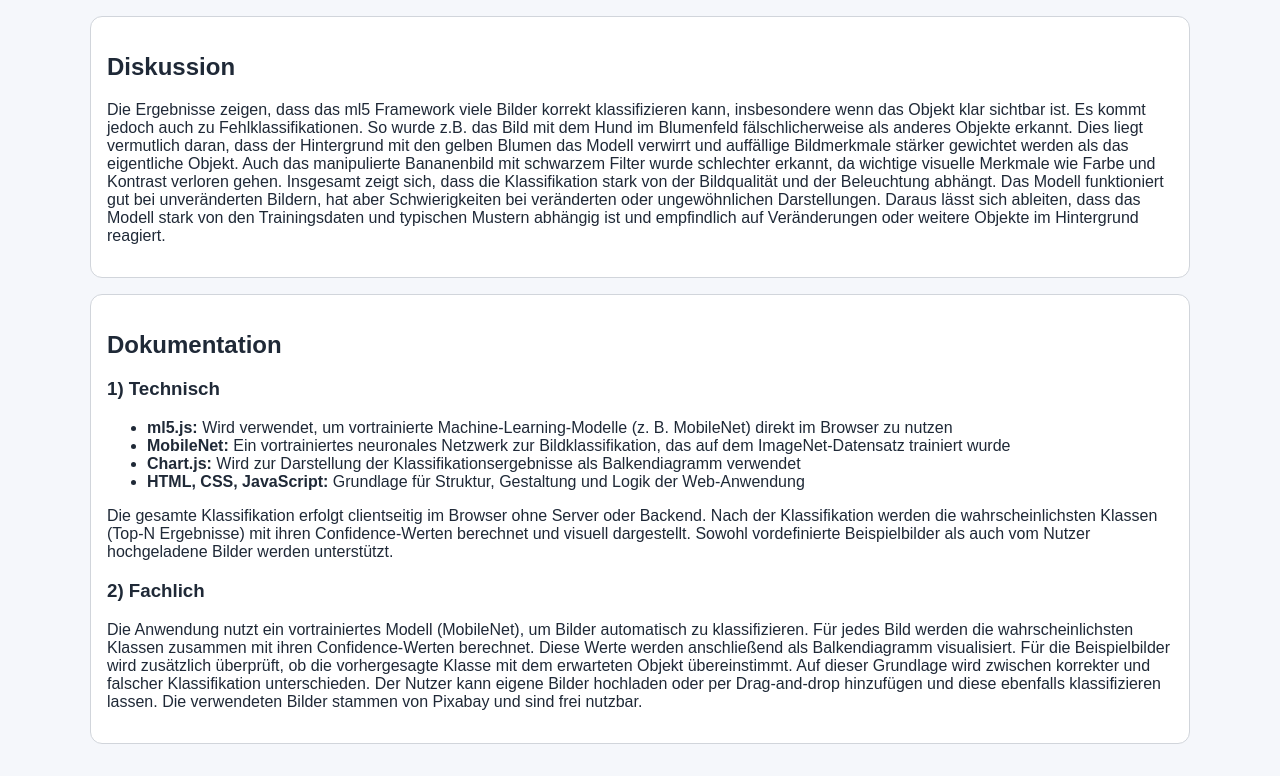
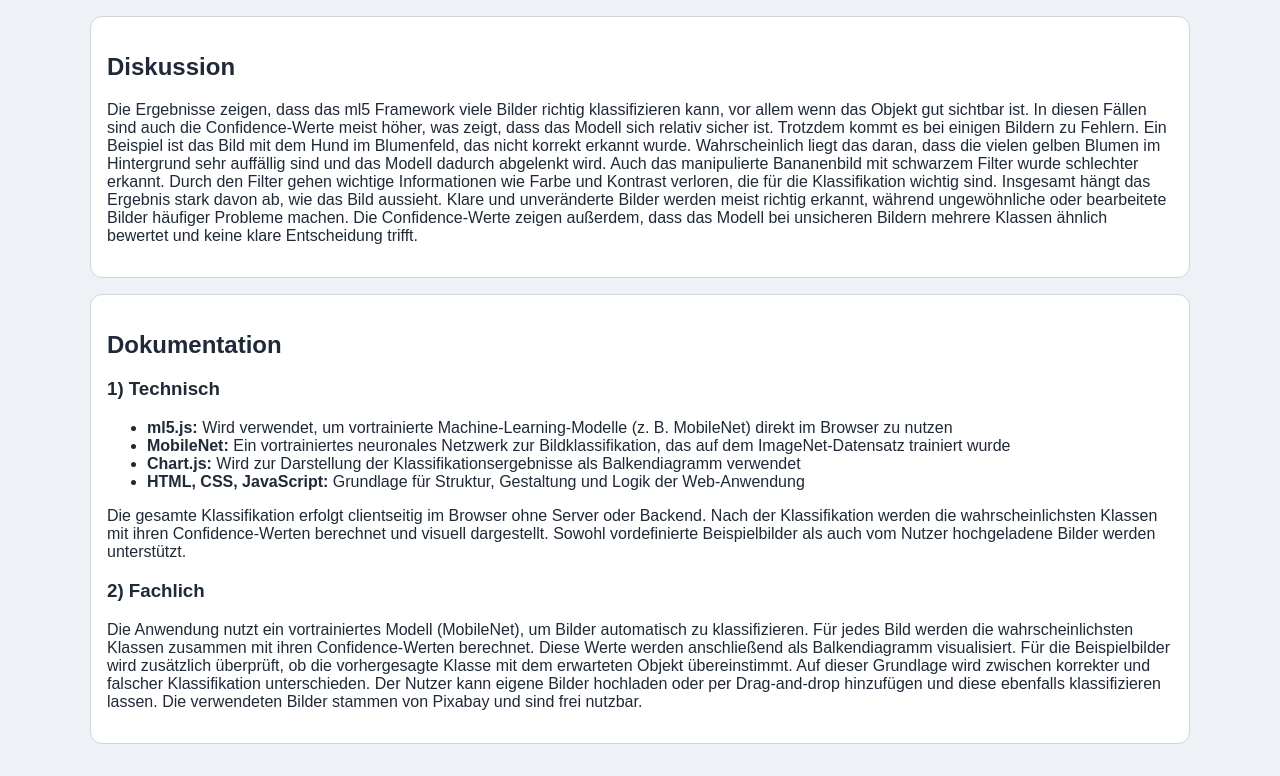
Before and after one commit to jannesur/deep-learning-ml5, a plain HTML site: page index.html in a window 1280 px wide. Shown: the part 3634-4410 px from the top of the page. Drawn offline with nearby package versions, Linux system fonts and the light colour scheme; a script that the page names is missing.

Commit message:
update discussion

```diff
--- a/index.html
+++ b/index.html
@@ -65,13 +65,7 @@
     <section class="panel">
         <h2>Diskussion</h2>
         <p>
-            Die Ergebnisse zeigen, dass das ml5 Framework viele Bilder korrekt klassifizieren kann, insbesondere wenn das Objekt klar sichtbar ist.
-            Es kommt jedoch auch zu Fehlklassifikationen. So wurde z.B. das Bild mit dem Hund im Blumenfeld fälschlicherweise als anderes Objekte erkannt.
-            Dies liegt vermutlich daran, dass der Hintergrund mit den gelben Blumen das Modell verwirrt und auffällige Bildmerkmale stärker gewichtet werden als das eigentliche Objekt.
-            Auch das manipulierte Bananenbild mit schwarzem Filter wurde schlechter erkannt, da wichtige visuelle Merkmale wie Farbe und Kontrast verloren gehen.
-            Insgesamt zeigt sich, dass die Klassifikation stark von der Bildqualität und der Beleuchtung abhängt.
-            Das Modell funktioniert gut bei unveränderten Bildern, hat aber Schwierigkeiten bei veränderten oder ungewöhnlichen Darstellungen.
-            Daraus lässt sich ableiten, dass das Modell stark von den Trainingsdaten und typischen Mustern abhängig ist und empfindlich auf Veränderungen oder weitere Objekte im Hintergrund reagiert.
+            Die Ergebnisse zeigen, dass das ml5 Framework viele Bilder richtig klassifizieren kann, vor allem wenn das Objekt gut sichtbar ist. In diesen Fällen sind auch die Confidence-Werte meist höher, was zeigt, dass das Modell sich relativ sicher ist. Trotzdem kommt es bei einigen Bildern zu Fehlern. Ein Beispiel ist das Bild mit dem Hund im Blumenfeld, das nicht korrekt erkannt wurde. Wahrscheinlich liegt das daran, dass die vielen gelben Blumen im Hintergrund sehr auffällig sind und das Modell dadurch abgelenkt wird. Auch das manipulierte Bananenbild mit schwarzem Filter wurde schlechter erkannt. Durch den Filter gehen wichtige Informationen wie Farbe und Kontrast verloren, die für die Klassifikation wichtig sind. Insgesamt hängt das Ergebnis stark davon ab, wie das Bild aussieht. Klare und unveränderte Bilder werden meist richtig erkannt, während ungewöhnliche oder bearbeitete Bilder häufiger Probleme machen. Die Confidence-Werte zeigen außerdem, dass das Modell bei unsicheren Bildern mehrere Klassen ähnlich bewertet und keine klare Entscheidung trifft.
         </p>
     </section>
 
@@ -88,7 +82,7 @@
 
         <p>
             Die gesamte Klassifikation erfolgt clientseitig im Browser ohne Server oder Backend.
-            Nach der Klassifikation werden die wahrscheinlichsten Klassen (Top-N Ergebnisse) mit ihren Confidence-Werten berechnet und visuell dargestellt.
+            Nach der Klassifikation werden die wahrscheinlichsten Klassen mit ihren Confidence-Werten berechnet und visuell dargestellt.
             Sowohl vordefinierte Beispielbilder als auch vom Nutzer hochgeladene Bilder werden unterstützt.
         </p>
 
--- a/style.css
+++ b/style.css
@@ -5,7 +5,7 @@
 body {
     margin: 0;
     font-family: Arial, sans-serif;
-    background: #f5f7fb;
+    background: #eef1f5;;
     color: #1f2937;
 }
 
```
